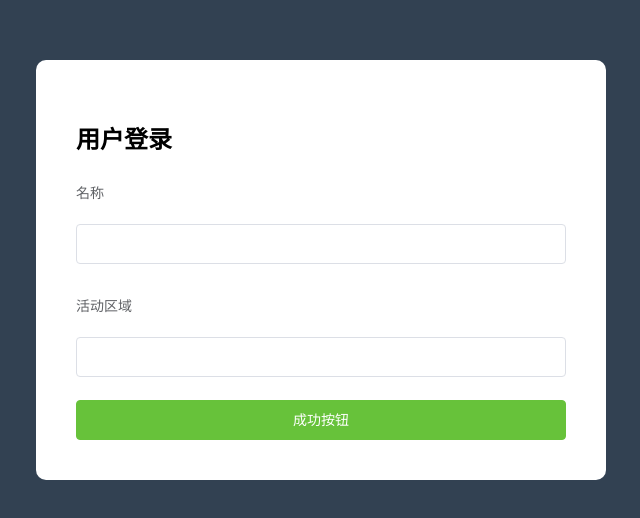
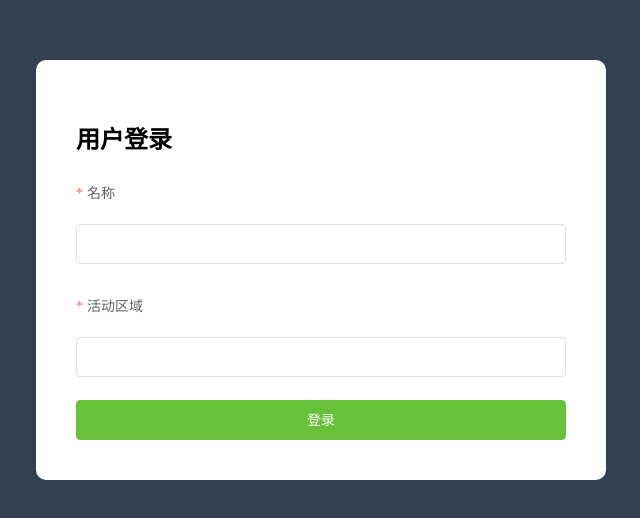
Before and after one commit to Sleepy4wd/userManager, a Vue app: page / in a window 1280 px wide. Shown: the part 130-648 px from the top of the page, without its empty margins (319-959 px from the left). Built offline with nearby package versions, Linux system fonts and the light colour scheme.

Commit message:
form表单验证的功能

```diff
--- a/src/App.vue
+++ b/src/App.vue
@@ -6,18 +6,27 @@
         label-position="top"
         label-width="80px"
         :model="formData"
+        :rules="rules"
+        ref="formData"
       >
-        <el-form-item label="名称">
-          <el-input v-model="formData.name"></el-input>
+        <el-form-item
+          label="名称"
+          prop="username"
+        >
+          <el-input v-model="formData.username"></el-input>
         </el-form-item>
-        <el-form-item label="活动区域">
-          <el-input v-model="formData.password"></el-input>
+        <el-form-item
+          label="活动区域"
+          prop="password"
+        >
+          <el-input type="password" v-model="formData.password"></el-input>
         </el-form-item>
       </el-form>
       <el-button
         class="login-btn"
         type="success"
-      >成功按钮</el-button>
+        @click="submitForm('formData')"
+      >登录</el-button>
     </div>
   </div>
 </template>
@@ -31,10 +40,37 @@ export default {
   data: function() {
     return {
       formData: {
-        name: "",
+        username: "",
         password: ""
+      },
+      rules: {
+        username: [
+          { required: true, message: "请输入用户名", trigger: "change" },
+          {
+            min: 3,
+            max: 10,
+            message: "长度在 3 到 10 个字符",
+            trigger: "change"
+          }
+        ],
+        password: [
+          { required: true, message: "请输入密码", trigger: "change" },
+          { min: 3, message: "密码强度不够", trigger: "change" }
+        ]
       }
     };
+  },
+  methods: {
+    submitForm(formData) {
+      this.$refs[formData].validate(valid => {
+        if (valid) {
+          alert("submit!");
+        } else {
+          console.log("error submit!!");
+          return false;
+        }
+      });
+    }
   }
 };
 </script>
```
